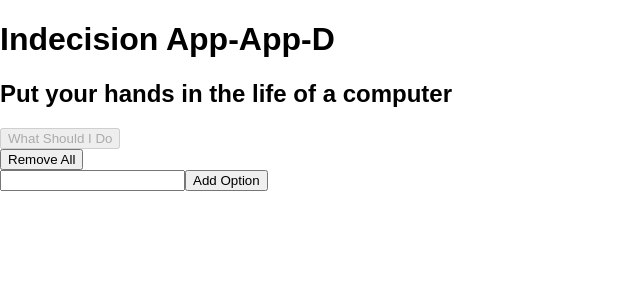
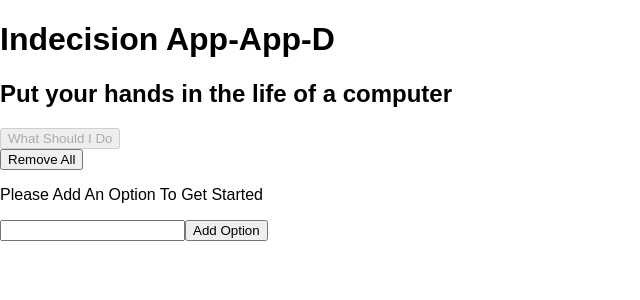
Before and after one commit to bdog72/Indecision_App, a React app: page / in a window 1280 px wide. Shown: the top 300 px of the page, without its empty margins (0-640 px from the left). Built offline with nearby package versions, Linux system fonts and the light colour scheme.

Commit message:
finished saving and loading data options

```diff
--- a/src/components/AddOption.js
+++ b/src/components/AddOption.js
@@ -17,6 +17,10 @@ export default class AddOption extends Component {
     const error = this.props.handleAddOption(option)
 
     this.setState(() => ({ error }))
+
+    if (!error) {
+      e.target.elements.option.value = ''
+    }
   }
   render () {
     return (
--- a/src/components/Options.js
+++ b/src/components/Options.js
@@ -4,6 +4,7 @@ const Options = (props) => {
   return (
     <div>
       <button onClick={props.handleDeleteOptions}>Remove All</button>
+      {props.options.length === 0 && <p>Please Add An Option To Get Started</p>}
       {
         props.options.map((option) => (
           <Option
```
